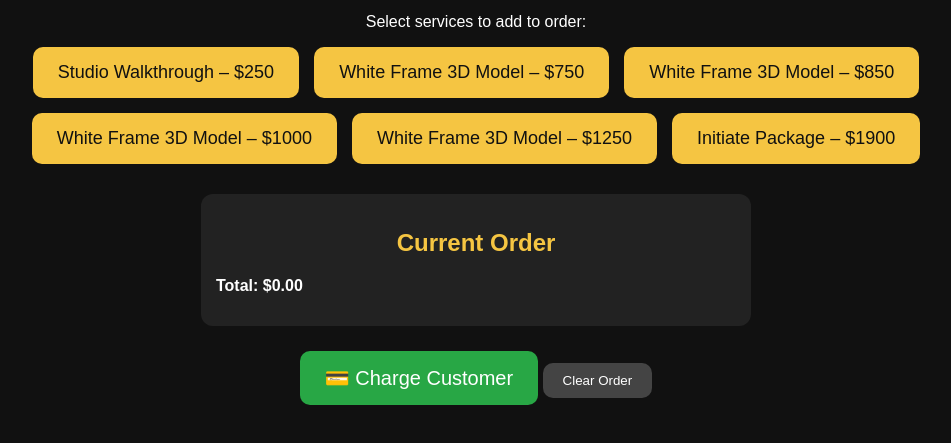
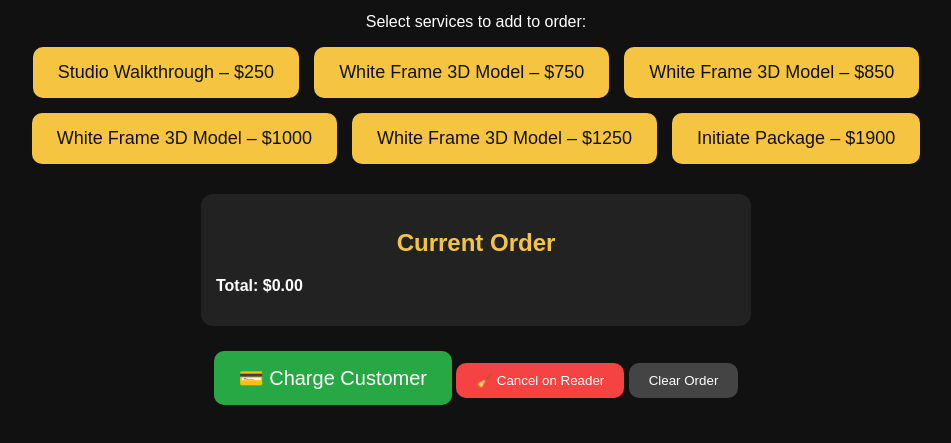
Before and after one commit to daisy-cyber123/Authenticus-pos-stripe, a website: page public/pos.html in a window 1280 px wide. Shown: the part 109-552 px from the top of the page, without its empty margins (164-1115 px from the left). Drawn offline with Linux system fonts and the light colour scheme.

Commit message:
Update pos.html

```diff
--- a/public/pos.html
+++ b/public/pos.html
@@ -2,7 +2,7 @@
 <html lang="en">
 <head>
   <meta charset="UTF-8" />
-  <title>Authenticus POS Control</title>
+  <title>Authenticus POS</title>
   <meta name="viewport" content="width=device-width,initial-scale=1" />
   <style>
     body { font-family: Arial, sans-serif; background:#111; color:#fff; text-align:center; padding:40px; }
@@ -16,6 +16,8 @@
     #charge { margin-top:25px; background:#28a745; color:#fff; border:none; border-radius:10px; padding:15px 25px; font-size:20px; cursor:pointer; transition:0.2s; }
     #charge:hover { background:#34c759; }
     #clear { background:#444; color:#fff; border:none; border-radius:10px; padding:10px 20px; margin-top:10px; cursor:pointer; }
+    #cancel { background:#f54242; color:#fff; border:none; border-radius:10px; padding:10px 20px; margin-top:10px; cursor:pointer; }
+    #cancel:hover { background:#ff5c5c; }
   </style>
 </head>
 <body>
@@ -38,16 +40,15 @@
   </div>
 
   <button id="charge" onclick="charge()">💳 Charge Customer</button>
+  <button id="cancel" onclick="cancelReader()">🧹 Cancel on Reader</button>
   <button id="clear" onclick="clearOrder()">Clear Order</button>
   <div id="status"></div>
 
   <script>
-    // Use same-origin so you don't have to hardcode your Render URL
     const BASE_URL = window.location.origin;
     let order = [];
 
     function addItem(name, price) {
-      // price is in cents
       const existing = order.find(i => i.name === name);
       if (existing) existing.qty++;
       else order.push({ name, price, qty: 1 });
@@ -114,6 +115,25 @@
         status.innerHTML = `❌ Error: ${err.message}`;
       }
     }
+
+    async function cancelReader() {
+      const status = document.getElementById("status");
+      status.innerHTML = "Cancelling current reader action...";
+      try {
+        const cancelRes = await fetch(`${BASE_URL}/cancel-reader`, {
+          method: "POST",
+          headers: { "Content-Type": "application/json" }
+        });
+        const result = await cancelRes.json();
+        if (result.success) {
+          status.innerHTML = "✅ Reader reset to idle.";
+        } else {
+          throw new Error(result.error || "Cancel failed");
+        }
+      } catch (err) {
+        status.innerHTML = `❌ Error: ${err.message}`;
+      }
+    }
   </script>
 </body>
 </html>
```
